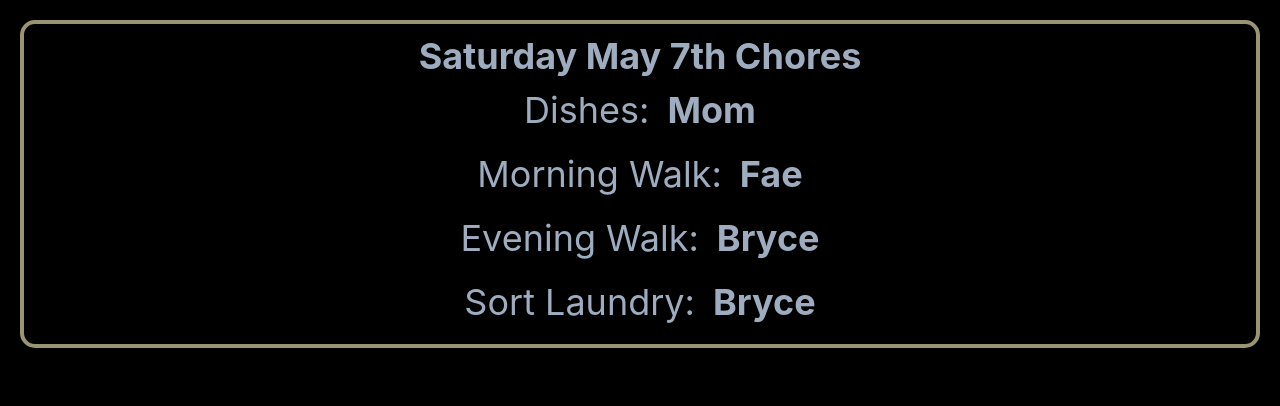
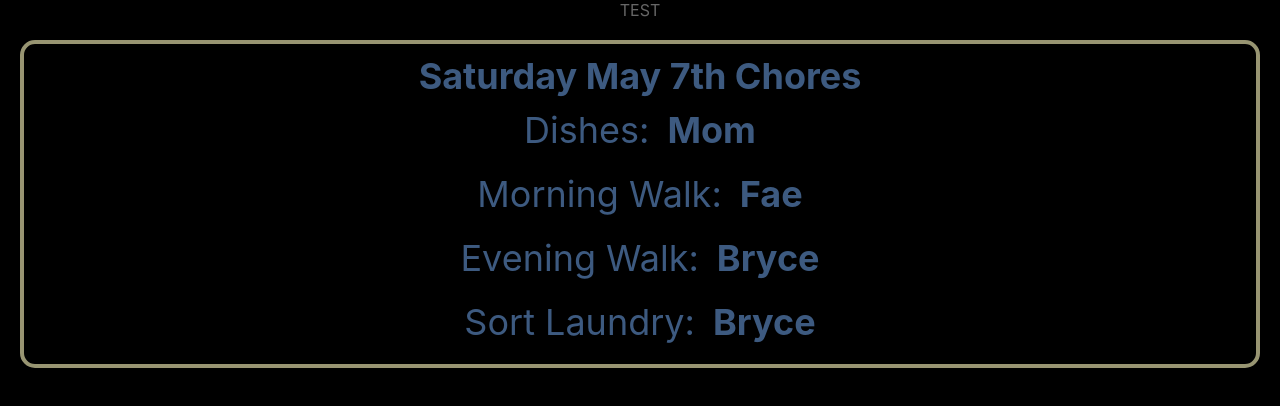
Before and after one commit to sgoertzen/familyjobs, a React (Create React App) app: page /ha in a window 1280 px wide. Shown: the top 406 px of the page. Built offline with nearby package versions, Linux system fonts and the light colour scheme.

Commit message:
Support stand alone home assist page

```diff
--- a/package.json
+++ b/package.json
@@ -64,6 +64,7 @@
     "react": "^18.1.0",
     "react-confetti": "^6.0.1",
     "react-dom": "^18.1.0",
+    "react-router-dom": "^6.3.0",
     "react-scripts": "^5.0.1",
     "typescript": "^4.6.4",
     "web-vitals": "^2.1.4"
--- a/src/App.tsx
+++ b/src/App.tsx
@@ -2,50 +2,20 @@
 /** @jsx jsx */
 import { jsx } from '@emotion/react'
 import React, { useCallback, useEffect, useState } from 'react'
-import { HAChoreList } from './components/HAChoreList'
-import { differenceInMilliseconds, getHours, isPast, startOfTomorrow, set } from 'date-fns'
-import { css } from '@emotion/react'
-import {NightlyRefresh} from './components/NightlyRefresh'
+import { StandAlonePage } from './components/StandAlonePage'
+import { BrowserRouter as Router, Routes, Route}
+    from 'react-router-dom';
+import { HAPage } from './components/HAPage';
 
-const lightTheme = css({
-  color: '#666666',
-  backgroundColor: 'black',
-  textAlign: 'center',
-  display: 'flex',
-  flexDirection: 'column',
-  minHeight: '100vh'
-})
-
-const darkTheme = css({
-  color: '#666666',
-  backgroundColor: 'black',
-  textAlign: 'center',
-  display: 'flex',
-  flexDirection: 'column',
-  minHeight: '100vh'
-})
 
 export const App = () => {
 
-  const inNightTime = useCallback(() => {
-    let currentHour = getHours(new Date())
-    return (currentHour < 7 || currentHour > 23)
-  }, [])
-  const [displayDate, setDisplayDate] = useState(new Date())
-  const [nightMode, setNightMode] = useState(inNightTime())
-
-  useEffect(() => {
-      let todayAt7am = set(new Date(), {hours: 7, minutes: 0, seconds: 0})
-      let nextDate = isPast(todayAt7am) ? startOfTomorrow() : todayAt7am
-      let diff = differenceInMilliseconds(nextDate, displayDate)
-      setTimeout(() => { setDisplayDate(new Date()); setNightMode(inNightTime) }, diff)
-    }, [displayDate, inNightTime]
-  )
-
   return (
-    <div className="App" css={nightMode ? darkTheme : lightTheme}>
-      <HAChoreList displayDay={displayDate}/>
-      <NightlyRefresh/>
-    </div>
+    <Router>
+    <Routes>
+        <Route path='/' element={<StandAlonePage />} />
+        <Route path='/ha' element={<HAPage/>} />
+    </Routes>
+    </Router>
   )
 }
--- /dev/null
+++ b/src/components/HAPage.tsx
@@ -0,0 +1,52 @@
+/** @jsxRuntime classic */
+/** @jsx jsx */
+import { jsx } from '@emotion/react'
+import React, { useCallback, useEffect, useState } from 'react'
+import { HAChoreList } from './HAChoreList'
+import { differenceInMilliseconds, getHours, isPast, startOfTomorrow, set } from 'date-fns'
+import { css } from '@emotion/react'
+import {NightlyRefresh} from './NightlyRefresh'
+
+const lightTheme = css({
+  color: '#666666',
+  backgroundColor: 'black',
+  textAlign: 'center',
+  display: 'flex',
+  flexDirection: 'column',
+  minHeight: '100vh'
+})
+
+const darkTheme = css({
+  color: '#666666',
+  backgroundColor: 'black',
+  textAlign: 'center',
+  display: 'flex',
+  flexDirection: 'column',
+  minHeight: '100vh'
+})
+
+export const HAPage = () => {
+
+  const inNightTime = useCallback(() => {
+    let currentHour = getHours(new Date())
+    return (currentHour < 7 || currentHour > 23)
+  }, [])
+  const [displayDate, setDisplayDate] = useState(new Date())
+  const [nightMode, setNightMode] = useState(inNightTime())
+
+  useEffect(() => {
+      let todayAt7am = set(new Date(), {hours: 7, minutes: 0, seconds: 0})
+      let nextDate = isPast(todayAt7am) ? startOfTomorrow() : todayAt7am
+      let diff = differenceInMilliseconds(nextDate, displayDate)
+      setTimeout(() => { setDisplayDate(new Date()); setNightMode(inNightTime) }, diff)
+    }, [displayDate, inNightTime]
+  )
+
+  return (
+    <div className="HAPage" css={nightMode ? darkTheme : lightTheme}>
+      TEST
+      <HAChoreList displayDay={displayDate}/>
+      <NightlyRefresh/>
+    </div>
+  )
+}
--- /dev/null
+++ b/src/components/StandAlonePage.tsx
@@ -0,0 +1,54 @@
+/** @jsxRuntime classic */
+/** @jsx jsx */
+import { jsx } from '@emotion/react'
+import React, { useCallback, useEffect, useState } from 'react'
+import { ChoreList } from './ChoreList'
+import { Clock } from './Clock'
+import { Disclaimer } from './Disclaimer'
+import { differenceInMilliseconds, getHours, isPast, startOfTomorrow, set } from 'date-fns'
+import { EasterEgg } from './EasterEgg'
+import { css } from '@emotion/react'
+import {NightlyRefresh} from './NightlyRefresh'
+import { RemainingDays } from './RemainingDays'
+
+const lightTheme = css({
+  textAlign: 'center'
+})
+
+const darkTheme = css({
+  color: '#666666',
+  backgroundColor: 'black',
+  textAlign: 'center',
+  display: 'flex',
+  flexDirection: 'column',
+  minHeight: '100vh'
+})
+
+export const StandAlonePage = () => {
+
+  const inNightTime = useCallback(() => {
+    let currentHour = getHours(new Date())
+    return (currentHour < 7 || currentHour > 23)
+  }, [])
+  const [displayDate, setDisplayDate] = useState(new Date())
+  const [nightMode, setNightMode] = useState(inNightTime())
+
+  useEffect(() => {
+      let todayAt7am = set(new Date(), {hours: 7, minutes: 0, seconds: 0})
+      let nextDate = isPast(todayAt7am) ? startOfTomorrow() : todayAt7am
+      let diff = differenceInMilliseconds(nextDate, displayDate)
+      setTimeout(() => { setDisplayDate(new Date()); setNightMode(inNightTime) }, diff)
+    }, [displayDate, inNightTime]
+  )
+
+  return (
+    <div className="StandAlonePage" css={nightMode ? darkTheme : lightTheme}>
+      <ChoreList displayDay={displayDate}/>
+      <RemainingDays target={new Date("2022-06-30T09:00:00")} countdownMessage="🏠⬅🚚: %DAYS% days" expiredMessage='🎉🎉 🏠 🎉🎉'/>
+      <Clock/>
+      <Disclaimer/>
+      <EasterEgg/>
+      <NightlyRefresh/>
+    </div>
+  )
+}
--- a/src/index.tsx
+++ b/src/index.tsx
@@ -2,7 +2,6 @@ import React from 'react';
 import ReactDOM from 'react-dom';
 import './index.css';
 import { App } from './App';
-// import reportWebVitals from './reportWebVitals';
 
 ReactDOM.render(
   <React.StrictMode>
@@ -10,8 +9,3 @@ ReactDOM.render(
   </React.StrictMode>,
   document.getElementById('root')
 )
-
-// If you want to start measuring performance in your app, pass a function
-// to log results (for example: reportWebVitals(console.log))
-// or send to an analytics endpoint. Learn more: https://bit.ly/CRA-vitals
-//reportWebVitals();
--- a/src/styles/style.tsx
+++ b/src/styles/style.tsx
@@ -1,7 +1,8 @@
 
 import { css } from '@emotion/react'
 
-export const COLOR_MAIN = '#9EACBF'
+export const COLOR_MAIN = '#3d5a80'
+// export const COLOR_MAIN = '#9EACBF' todo: Move this to HAApp.tsx
 export const COLOR_SECONDARY = '#6eb4d1'
 export const COLOR_HIGHLIGHT = '#17301C'
 export const COLOR_ACCENT = '#989572'
```
Also changed, not shown: 1 other file (tests, documents, lock files or other folders).
